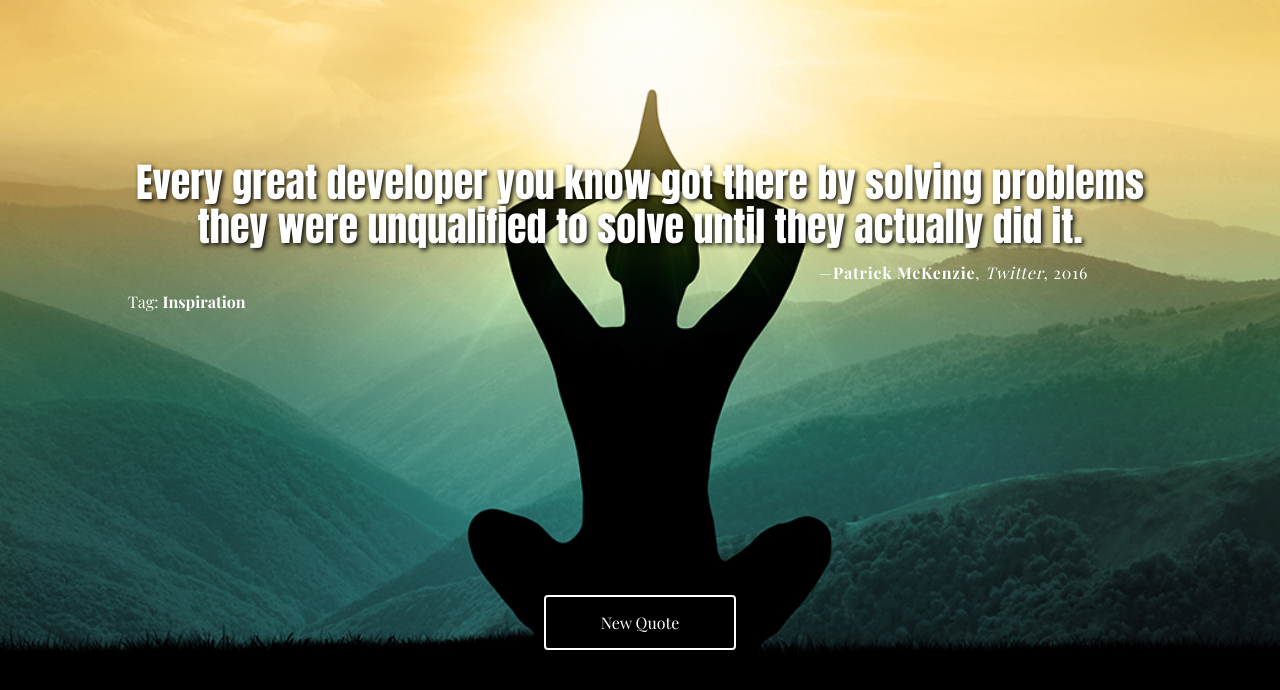
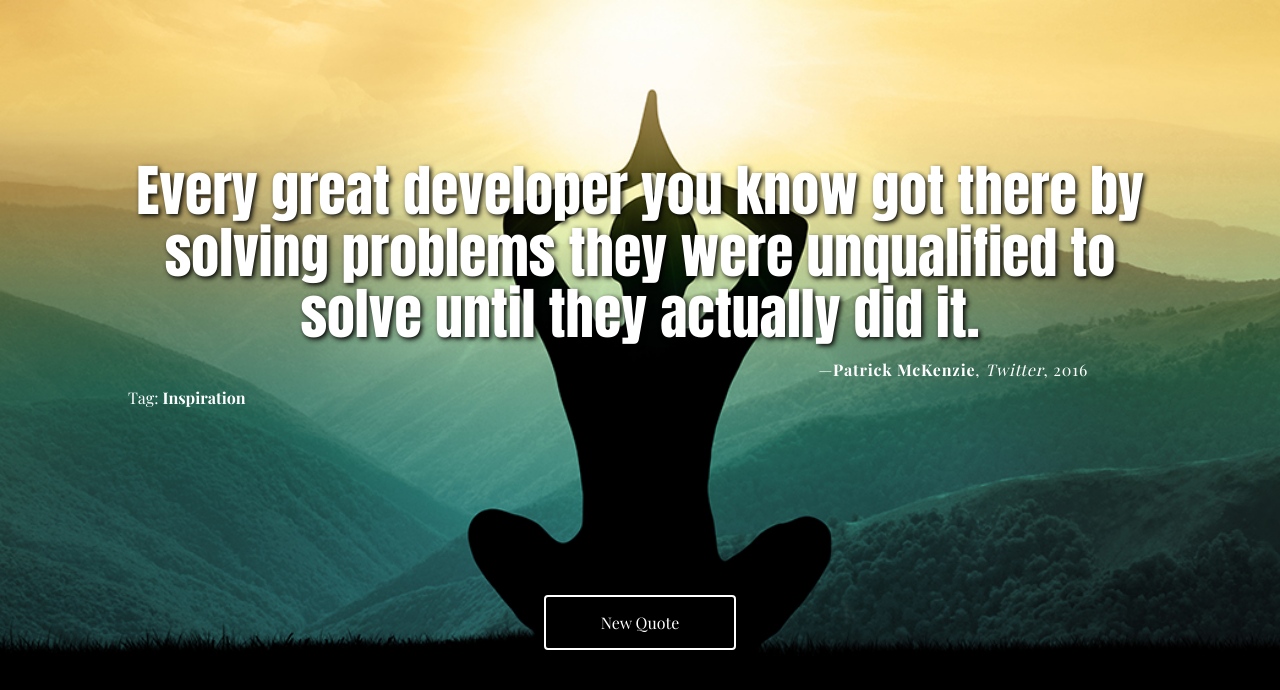
Before and after one commit to RickyDeFazio/js-techdegree-project-1, a plain HTML site: page index.html in a window 1280 px wide. Drawn offline with nearby package versions, Linux system fonts and the light colour scheme; a web font is replaced by a local one.

Commit message:
Change Font

```diff
--- a/css/styles.css
+++ b/css/styles.css
@@ -141,4 +141,7 @@ span.citation {
   .citation {
     display: inline-block;
   }
+  #quote {
+    font-size: 3.5em;
+  }
 }
```
